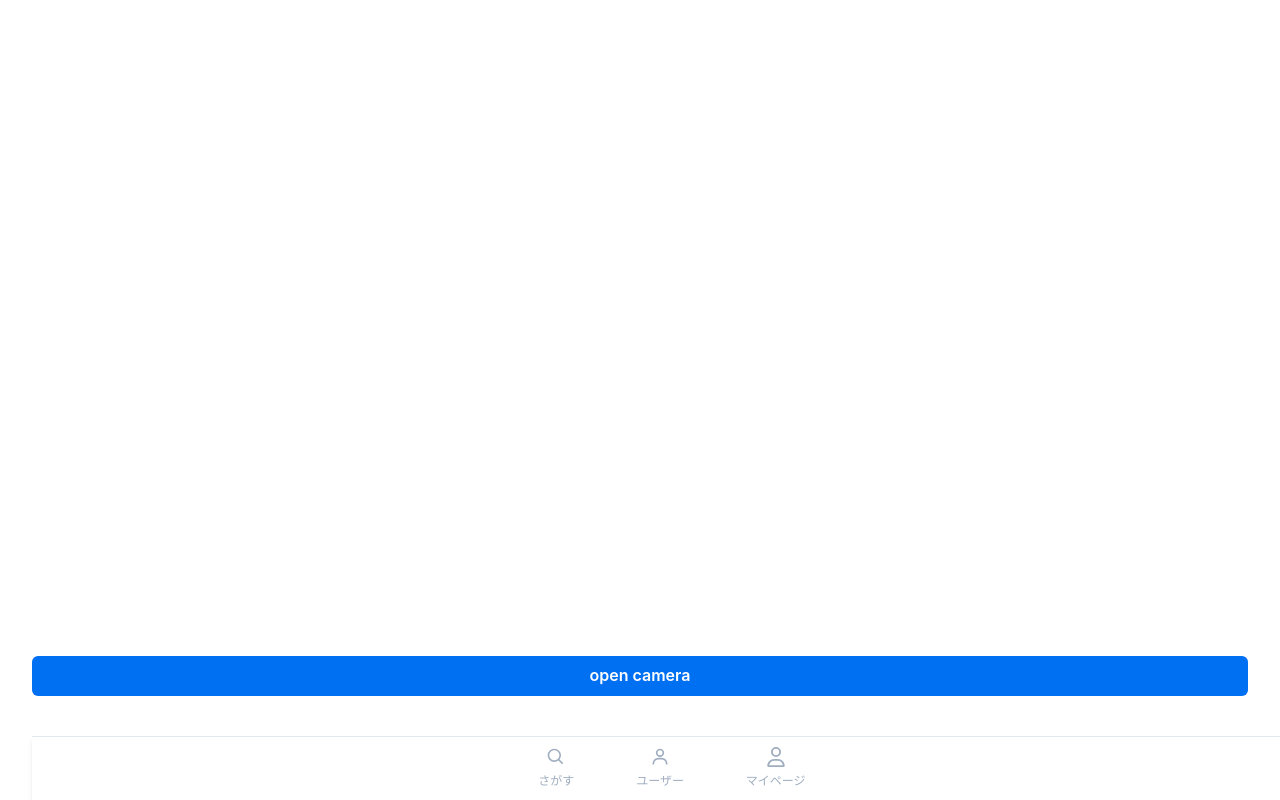
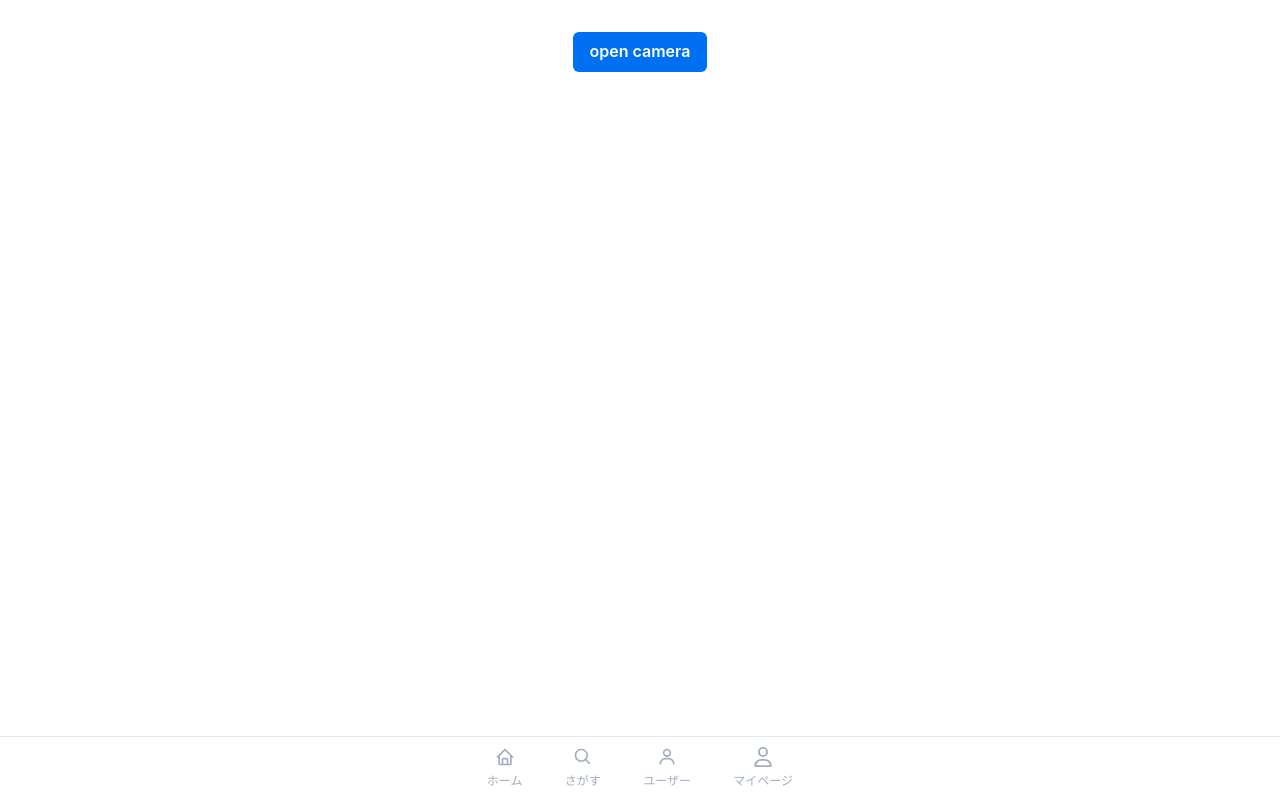
Before and after one commit to erickestillosoph/ocr-poc, a React (Vite) app in the folder client/: page / in a window 1280 px wide. Built offline with nearby package versions, Linux system fonts and the light colour scheme; no server answers.

Commit message:
Fix route and navigation bar with providers

```diff
--- a/client/src/App.tsx
+++ b/client/src/App.tsx
@@ -1,6 +1,7 @@
 import { ChakraProvider } from "@chakra-ui/react";
 import "./App.css";
 import { AppProvider, AppRoute, JotaiProvider } from "./providers";
+import { MainLayoutContainer } from "./layout";
 
 function App() {
   return (
@@ -8,7 +9,9 @@ function App() {
       <AppProvider>
         <JotaiProvider>
           <ChakraProvider>
-            <AppRoute />
+            <MainLayoutContainer>
+              <AppRoute />
+            </MainLayoutContainer>
           </ChakraProvider>
         </JotaiProvider>
       </AppProvider>
--- a/client/src/layout/bottom-navigator/ui/navigation-items.tsx
+++ b/client/src/layout/bottom-navigator/ui/navigation-items.tsx
@@ -1,8 +1,13 @@
-import { BiUser, BiSearch } from "react-icons/bi";
+import { BiUser, BiHome, BiSearch } from "react-icons/bi";
 import { FaRegUser } from "react-icons/fa6";
 import { PAGE_BOTTOM_TITLES, paths } from "@/shared";
 
 export const driverNavigationItems = [
+  {
+    label: PAGE_BOTTOM_TITLES.HOME,
+    path: paths.cameraAccess,
+    icon: BiHome,
+  },
   {
     label: PAGE_BOTTOM_TITLES.SEARCH,
     path: paths.search,
@@ -10,7 +15,7 @@ export const driverNavigationItems = [
   },
   {
     label: PAGE_BOTTOM_TITLES.PEOPLE,
-    path: paths.notFound,
+    path: paths.oldUiUpload,
     icon: BiUser,
   },
   {
--- a/client/src/layout/main-layout/main-layout-container.tsx
+++ b/client/src/layout/main-layout/main-layout-container.tsx
@@ -1,5 +1,9 @@
 import { MainLayoutPage } from "./ui/main-layout-ui";
 
-export const MainLayoutContainer = () => {
-  return <MainLayoutPage />;
+type MainLayoutContainerProps = {
+  children: React.ReactNode;
 };
+
+export const MainLayoutContainer = ({ children }: MainLayoutContainerProps) => {
+  return <MainLayoutPage children={children} />;
+};
--- a/client/src/layout/main-layout/ui/main-layout-ui.tsx
+++ b/client/src/layout/main-layout/ui/main-layout-ui.tsx
@@ -1,14 +1,17 @@
 import { BottomNavigatorContainer } from "@/layout/bottom-navigator";
-import { CameraAccessContainer } from "@/pages";
 import { VStack } from "@chakra-ui/react";
 
-export const MainLayoutPage = () => {
+type MainLayoutPageProps = {
+  children: React.ReactNode;
+};
+
+export const MainLayoutPage = ({ children }: MainLayoutPageProps) => {
   return (
-    <VStack display="grid" alignContent="space-between" height="full">
-      <VStack alignItems="flex-start" spacing="16px">
-        <CameraAccessContainer />
+    <VStack height="full">
+      <VStack spacing="16px" w="full" h="full" position="relative">
+        {children}
+        <BottomNavigatorContainer />
       </VStack>
-      <BottomNavigatorContainer />
     </VStack>
   );
 };
--- a/client/src/pages/camera-access/ui/camera-access-ui.tsx
+++ b/client/src/pages/camera-access/ui/camera-access-ui.tsx
@@ -1,7 +1,7 @@
-import { Button, VStack } from "@chakra-ui/react";
+import { Box, Button, VStack } from "@chakra-ui/react";
 import { useAppTheme } from "@/shared/theme";
 import Webcam from "react-webcam";
-import React, { useRef } from "react";
+import React, { useRef, useState } from "react";
 
 const videoConstraints = {
   width: 1280,
@@ -11,6 +11,7 @@ const videoConstraints = {
 
 export const CameraAccessPage = () => {
   const { theme } = useAppTheme();
+  const [isCameraOpen, setIsCameraOpen] = useState(false);
   const webcamRef = useRef<Webcam>(null);
   const capture = React.useCallback(() => {
     if (webcamRef.current) {
@@ -18,9 +19,14 @@ export const CameraAccessPage = () => {
       console.log(imageSrc);
     }
   }, [webcamRef]);
+
+  const handleOpenCamera = () => setIsCameraOpen(true);
+
   return (
-    <VStack display="grid" alignContent="space-between" height="full">
-      <VStack alignItems="flex-start" spacing="16px">
+    <VStack height="full" w="full">
+      <VStack spacing="16px">
+        {isCameraOpen ? (
+          <Box>
             <Webcam
               audio={false}
               height={720}
@@ -37,8 +43,20 @@ export const CameraAccessPage = () => {
               zIndex="1"
               onClick={capture}
             >
+              <span>Capture</span>
+            </Button>
+          </Box>
+        ) : (
+          <Button
+            color={theme.colors.white}
+            backgroundColor={theme.colors.blue}
+            w="full"
+            zIndex="1"
+            onClick={handleOpenCamera}
+          >
             <span>open camera</span>
           </Button>
+        )}
       </VStack>
     </VStack>
   );
--- a/client/src/shared/path.ts
+++ b/client/src/shared/path.ts
@@ -3,6 +3,7 @@ export const paths = {
   notFound: "/404",
   uploadPage: "/upload",
   viewResultsPage: "/view-results",
+  cameraAccess: "/camera-access",
   search: "/search",
   oldUiUpload: "/old-ui-upload",
 };
```
Also changed, not shown: client/src/pages/camera-access/api/mutations/update-camera-access.graphql (deleted, +0 -8 lines), client/src/pages/view-results-page/api/mutations/update-view-results-page.graphql (deleted, +0 -8 lines), client/src/routes/routes.tsx (+9 -3 lines). Lines whose indentation alone changed are shown as unchanged.
